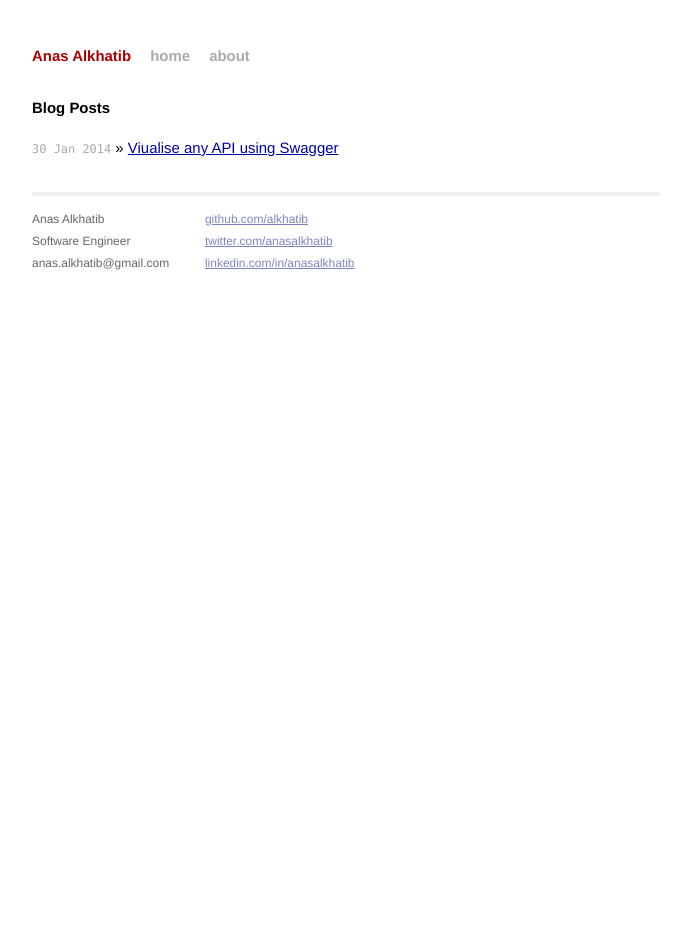
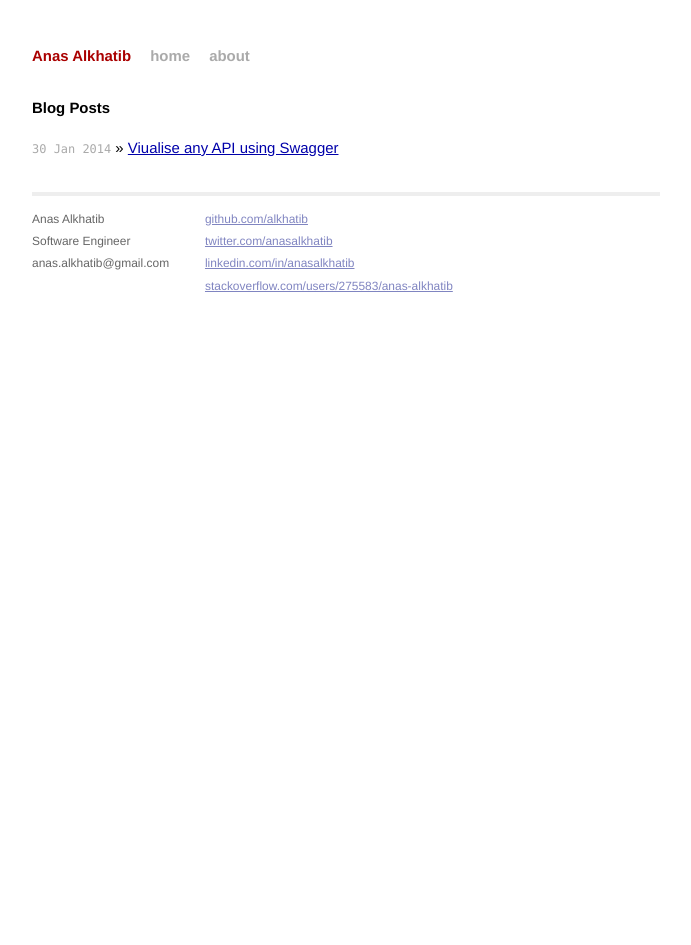
Before and after one commit to alkhatib/alkhatib.github.io, a Jekyll site: the page built from index.html, in a window 1280 px wide. Shown: the whole page, without its empty margins (294-985 px from the left). Built offline with Jekyll 4.4.1, drawn with Linux system fonts in a browser that asks for light colours; Markdown is read by kramdown in place of the engine named in the settings.

Commit message:
Added stackoverflow

```diff
--- a/_layouts/default.html
+++ b/_layouts/default.html
@@ -47,6 +47,7 @@
                 <a href="https://github.com/alkhatib">github.com/alkhatib</a><br />
                 <a href="https://twitter.com/anasalkhatib">twitter.com/anasalkhatib</a><br />
                 <a href="https://linkedin.com/in/anasalkhatib">linkedin.com/in/anasalkhatib</a><br />
+                <a href="http://stackoverflow.com/users/275583/anas-alkhatib">stackoverflow.com/users/275583/anas-alkhatib</a><br />
               </p>
             </div>
           </div>
```
